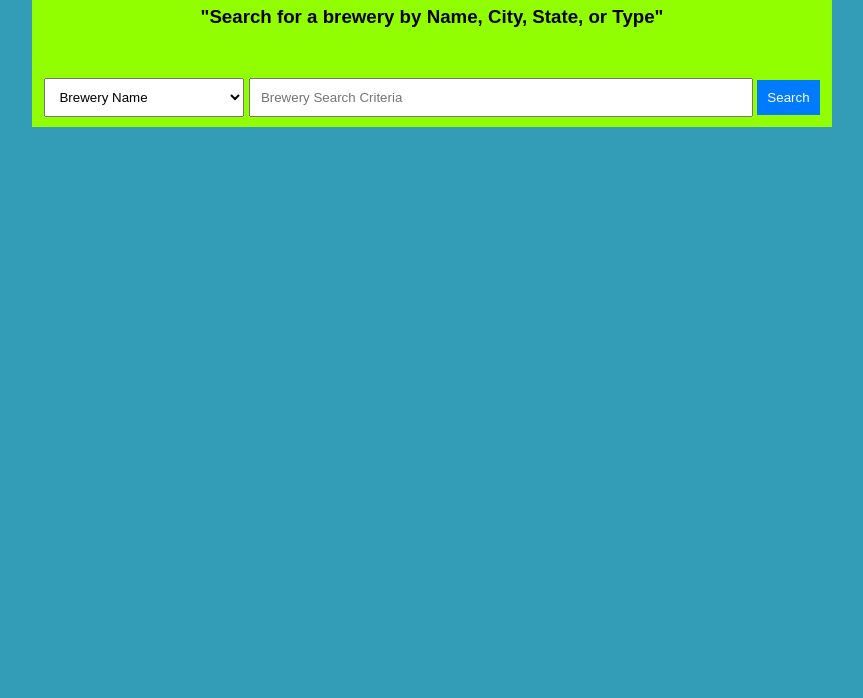
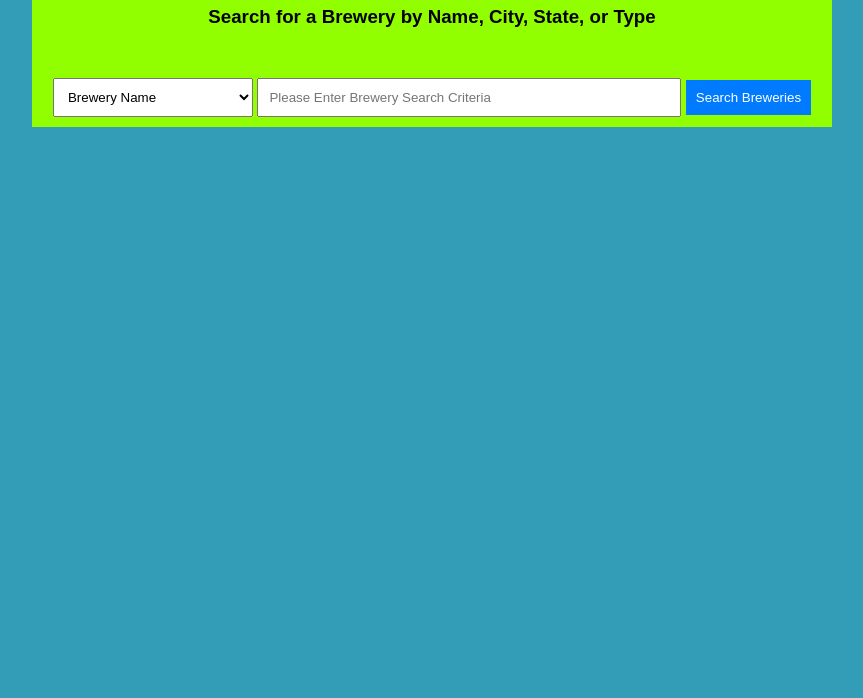
Before and after one commit to rfsmart-mbrookins/Brewery, a plain HTML site: page index.html in a window 1280 px wide. Shown: the part 102-800 px from the top of the page, without its empty margins (208-1071 px from the left). Drawn offline with Linux system fonts and the light colour scheme.

Commit message:
updated text

```diff
--- a/index.html
+++ b/index.html
@@ -3,13 +3,13 @@
 <head>
     <meta charset="UTF-8">
     <meta name="viewport" content="width=device-width, initial-scale=1.0">
-    <title>Search Breweries</title>
+    <title>What's Brewing?</title>
     <link rel="stylesheet" href="style.css">
 </head>
 <body>
     <div class="container">
         <h1>What's Brewing?</h1>
-        <h3>"Search for a brewery by Name, City, State, or Type"</h3>
+        <h3>Search for a Brewery by Name, City, State, or Type</h3>
 
         <div class="container">
     <select id="searchCriteria">
@@ -19,8 +19,8 @@
         <option value="by_type">Brewery Type</option>
     </select>
 
-    <input type="text" id="searchInput" placeholder="Brewery Search Criteria">
-    <button id="searchButton">Search</button>
+    <input type="text" id="searchInput" placeholder="Please Enter Brewery Search Criteria">
+    <button id="searchButton">Search Breweries</button>
     <div id="results"></div>
 
     <script type="module">
--- a/style.css
+++ b/style.css
@@ -19,7 +19,7 @@ select[id="searchCriteria"]  {
 }
 
 input[type="text"] {
-    width: 60%;
+    width: 50%;
     padding: 10px;
     margin-bottom: 10px;
 }
```
